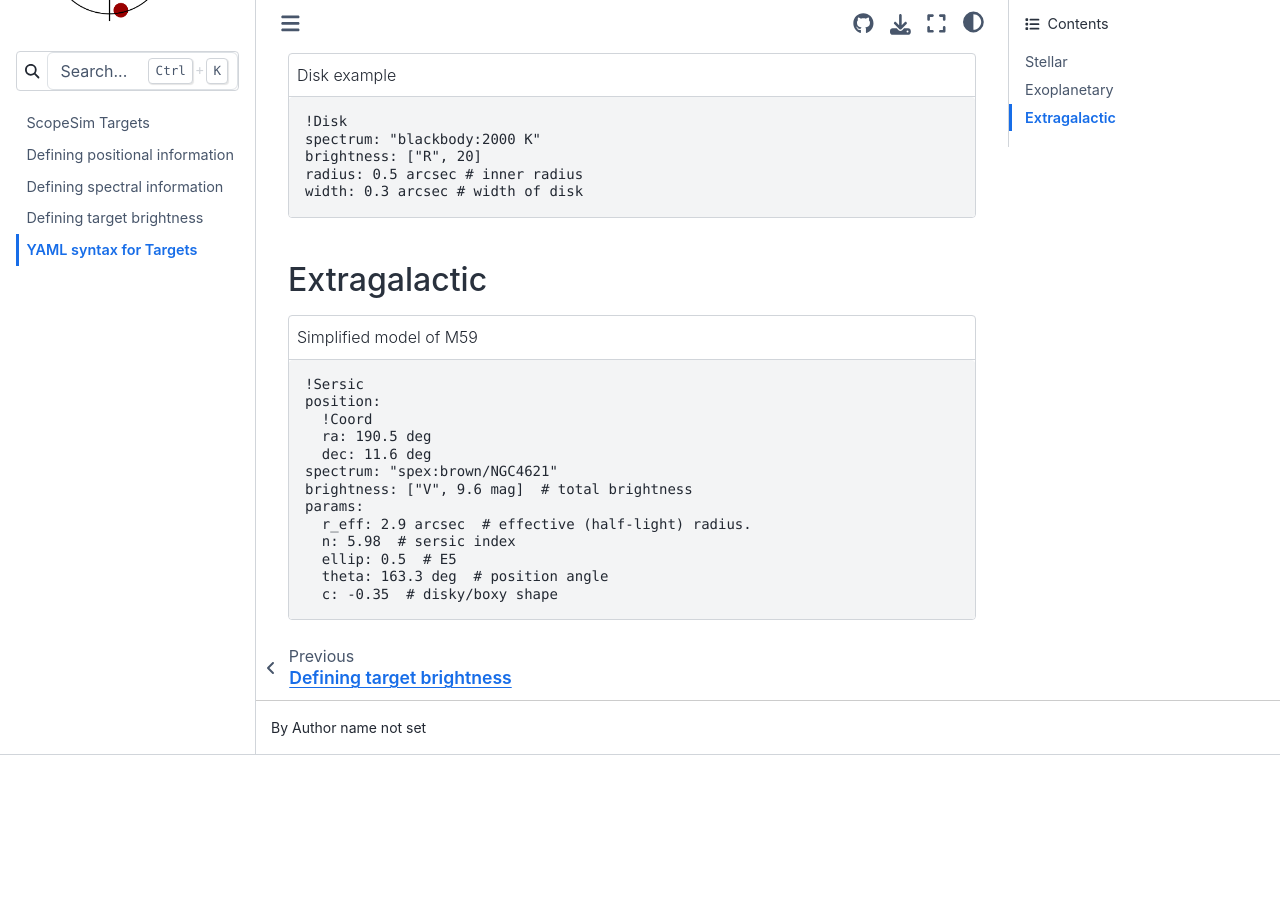
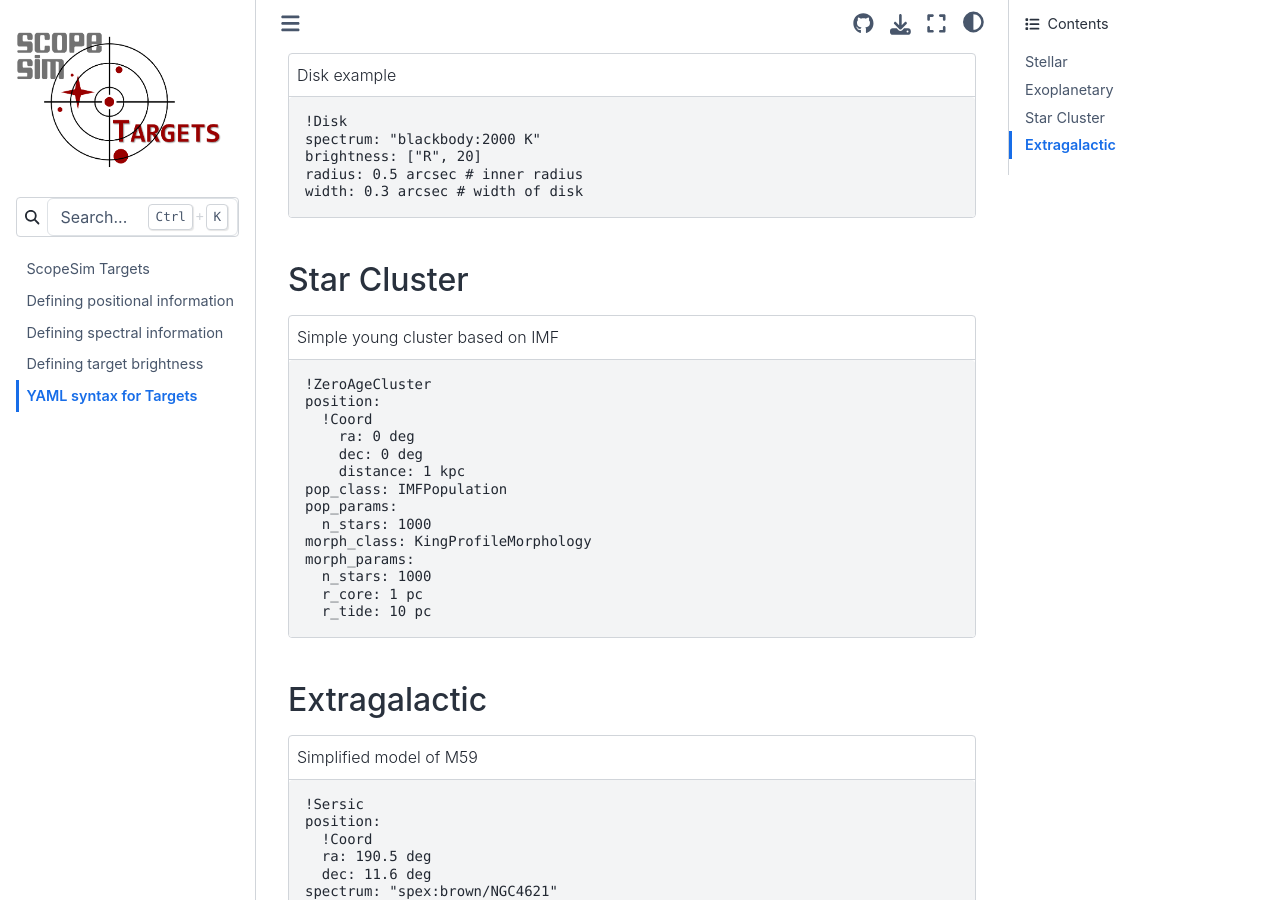
Before and after one commit to AstarVienna/scopesim-targets, a Sphinx documentation site: the page built from docs/yaml_syntax.md, in a window 1280 px wide and 900 px high, scrolled down 3318 px. Built offline with Sphinx 7.4.7 and the Sphinx Book theme 1.1.4, drawn with Linux system fonts in a browser that asks for light colours; before the commit the page ends 4073 px from its top, so only the background shows below that.

Commit message:
Enable YAML constructor for Cluster, add example in docs

````diff
--- /dev/null
+++ b/docs/example_yamls/stellar/imf_cluster.yaml
@@ -0,0 +1,14 @@
+!ZeroAgeCluster
+position:
+  !Coord
+    ra: 0 deg
+    dec: 0 deg
+    distance: 1 kpc
+pop_class: IMFPopulation
+pop_params:
+  n_stars: 1000
+morph_class: KingProfileMorphology
+morph_params:
+  n_stars: 1000
+  r_core: 1 pc
+  r_tide: 10 pc
--- a/docs/yaml_syntax.md
+++ b/docs/yaml_syntax.md
@@ -66,6 +66,12 @@ For detailed explanations of the parameters, see [defining positions](defining_p
 :caption: Disk example
 ```
 
+## Star Cluster
+```{literalinclude} example_yamls/stellar/imf_cluster.yaml
+:name: yaml_stellar_imf
+:caption: Simple young cluster based on IMF
+```
+
 ## Extragalactic
 ```{literalinclude} example_yamls/extragalactic/sersic0.yaml
 :name: yaml_extragalactic_sersic0
````
Also changed, not shown: 1 other file.
